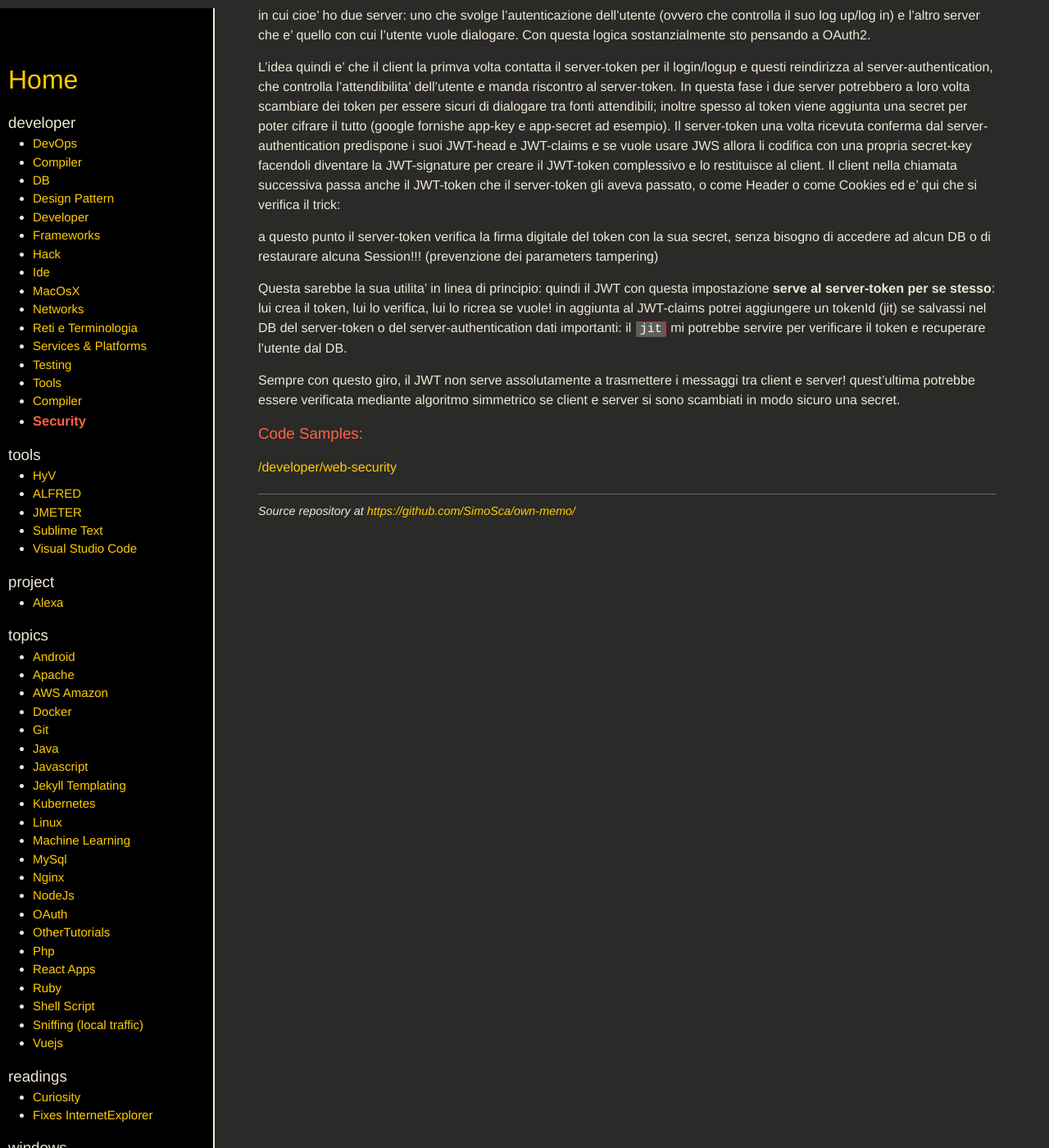
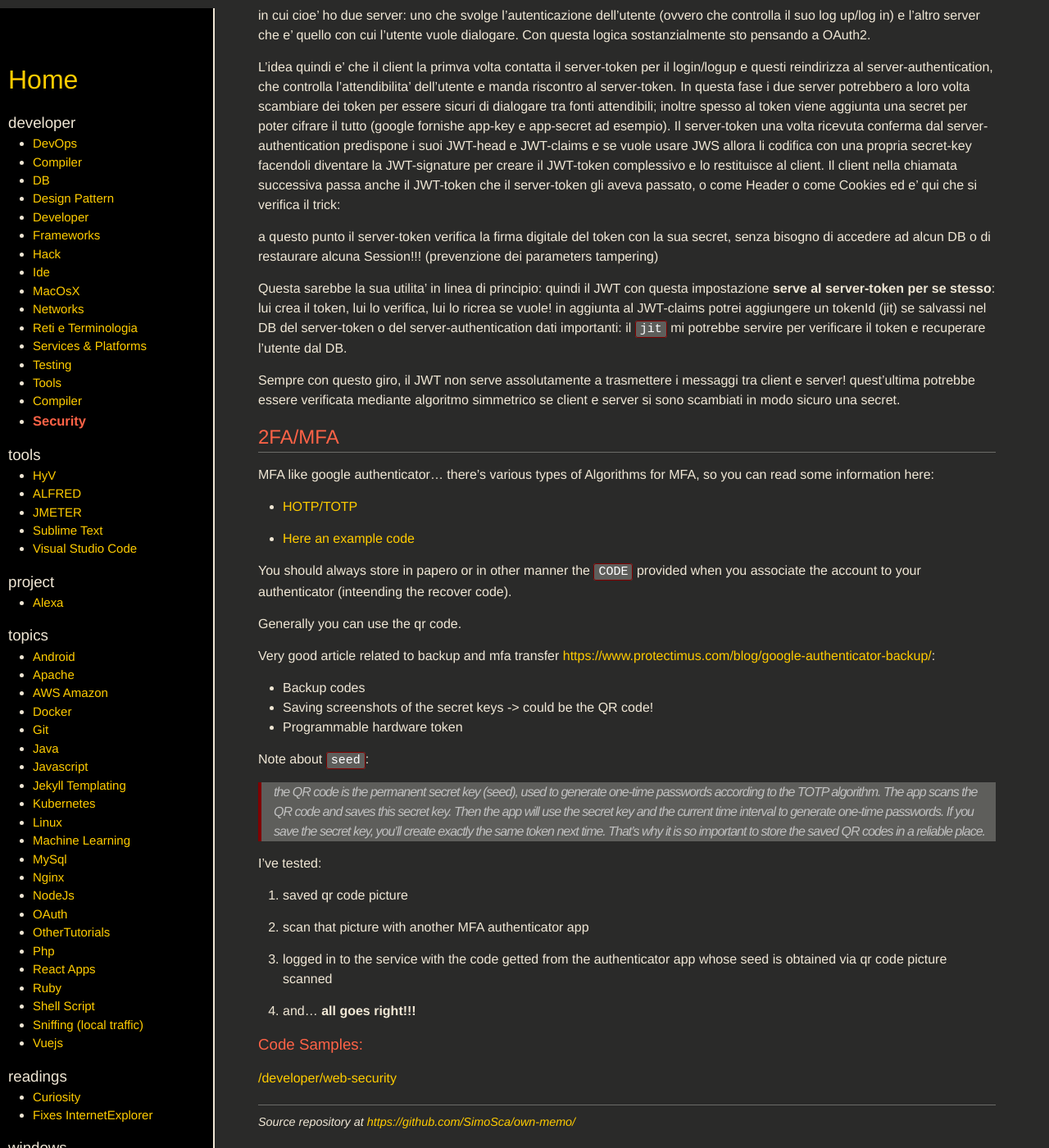
Before and after one commit to SimoSca/own-memo, a Jekyll site: the page built from _pages/developer/web-security.md, in a window 1280 px wide and 1400 px high, scrolled down 2732 px. Shown: the whole window at 82% size. Built offline with Jekyll 4.4.1, drawn with Linux system fonts in a browser that asks for light colours; nearby versions of some CDN libraries.

Commit message:
[new] Added mfa and seed explanation

```diff
--- a/_pages/developer/web-security.md
+++ b/_pages/developer/web-security.md
@@ -110,3 +110,43 @@ a questo punto il server-token verifica la firma digitale del token con la sua s
 Questa sarebbe la sua utilita' in linea di principio: quindi il JWT con questa impostazione **serve al server-token per se stesso**: lui crea il token, lui lo verifica, lui lo ricrea se vuole! in aggiunta al JWT-claims potrei aggiungere un tokenId (jit) se salvassi nel DB del server-token o del server-authentication dati importanti: il `jit` mi potrebbe servire per verificare il token e recuperare l'utente dal DB.
 
 Sempre con questo giro, il JWT non serve assolutamente a trasmettere i messaggi tra client e server! quest'ultima potrebbe essere verificata mediante algoritmo simmetrico se client e server si sono scambiati in modo sicuro una secret.
+
+
+
+2FA/MFA
+-------
+
+MFA like google authenticator... there's various types of Algorithms for MFA, so you can read some information here:
+
+- [HOTP/TOTP](https://security.stackexchange.com/questions/35157/how-does-google-authenticator-work)
+
+- [Here an example code](https://medium.com/@tilaklodha/google-authenticator-and-how-it-works-2933a4ece8c2)
+
+You should always store in papero or in other manner the `CODE` provided when you associate the account to your authenticator
+(inteending the recover code).
+
+Generally you can use the qr code.
+
+Very good article related to backup and mfa transfer [https://www.protectimus.com/blog/google-authenticator-backup/](https://www.protectimus.com/blog/google-authenticator-backup/):
+
+- Backup codes
+- Saving screenshots of the secret keys -> could be the QR code!
+- Programmable hardware token
+
+
+Note about `seed`:
+
+> the QR code is the permanent secret key (seed), used to generate one-time passwords according to the TOTP algorithm. The app scans the QR code and saves this secret key.
+> Then the app will use the secret key and the current time interval to generate one-time passwords.
+> If you save the secret key, you’ll create exactly the same token next time.
+> That’s why it is so important to store the saved QR codes in a reliable place.
+
+I've tested:
+
+1. saved qr code picture
+
+2. scan that picture with another MFA authenticator app
+
+3. logged in to the service with the code getted from the authenticator app whose seed is obtained via qr code picture scanned
+
+4. and... **all goes right!!!**
```
